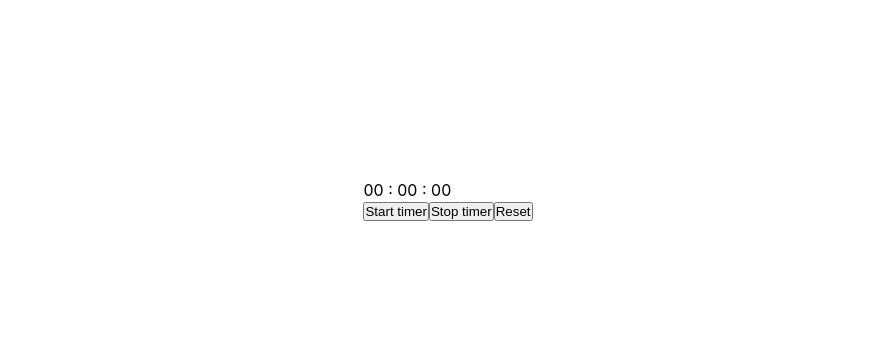
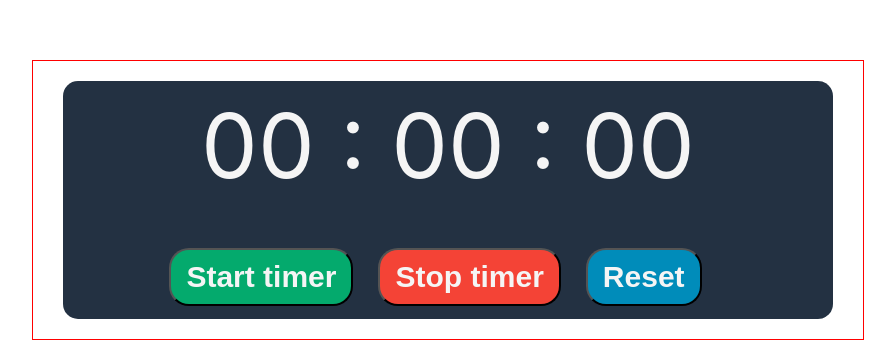
Before and after one commit to tadanama/stopwatch, a React (Vite) app: page / in a window 1280 px wide. Shown: the part 200-558 px from the top of the page, without its empty margins (192-1087 px from the left). Built offline with nearby package versions, Linux system fonts and the light colour scheme.

Commit message:
Apply styles to Stopwatch component

```diff
--- a/src/components/Stopwatch.css
+++ b/src/components/Stopwatch.css
@@ -0,0 +1,43 @@
+.stopwatch-container {
+	border: 1px solid red;
+	padding: 20px 30px;
+
+	font-size: 90px;
+	flex-basis: 65%; /* Set the width of the container*/
+	/* max-width: 65%; */
+	/* margin-inline: auto; */
+	/* flex-grow: 0;
+    flex-shrink: 0; */
+	/* flex-basis: 0; */
+
+	color: whitesmoke;
+
+	text-align: center;
+
+	.stopwatch {
+		background-color: #233142;
+		border-radius: 15px;
+		padding: 10px;
+	}
+
+	.buttons > button {
+		font-size: 30px;
+		margin-right: 25px;
+		padding: 10px 15px;
+		border-radius: 20px;
+		font-weight: bold;
+		color: inherit;
+	}
+
+	.start {
+		background-color: #04aa6d;
+	}
+
+	.stop {
+		background-color: #f44336;
+	}
+
+	.reset {
+		background-color: #008cba;
+	}
+}
```
